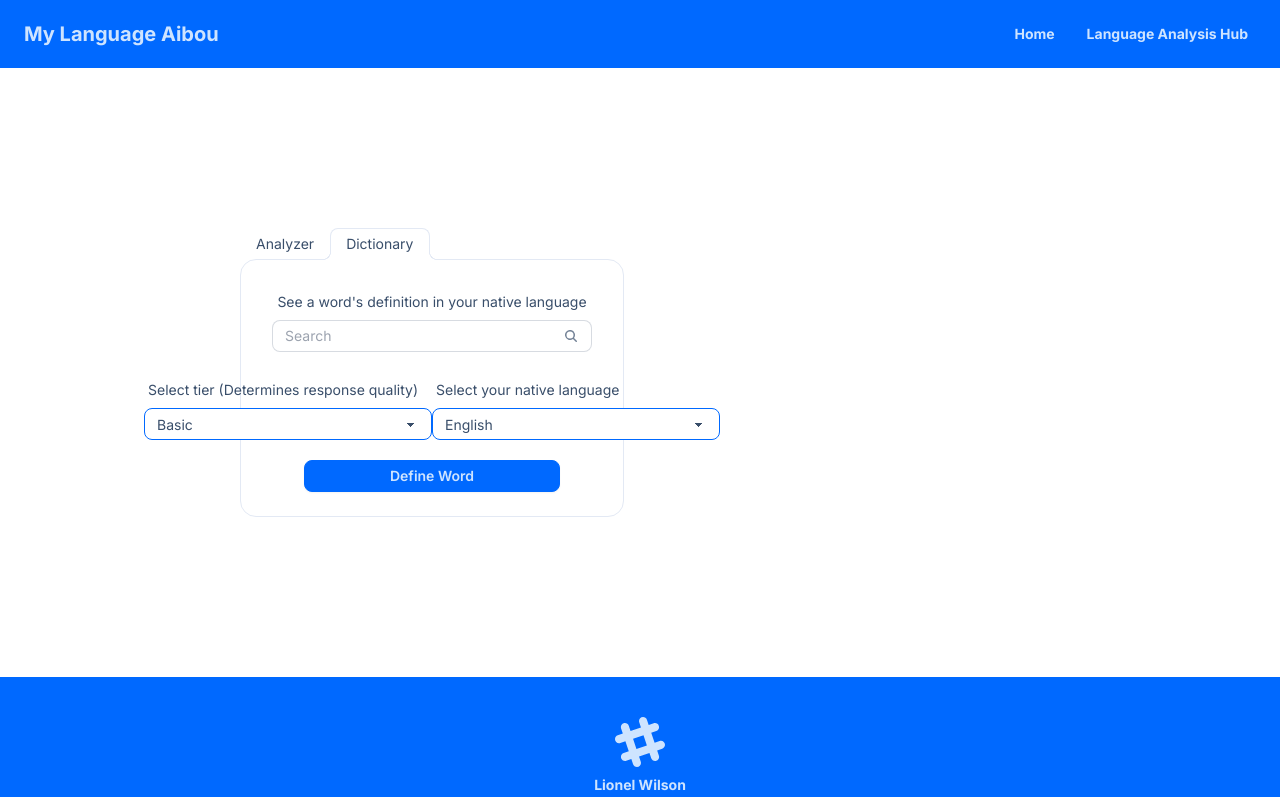
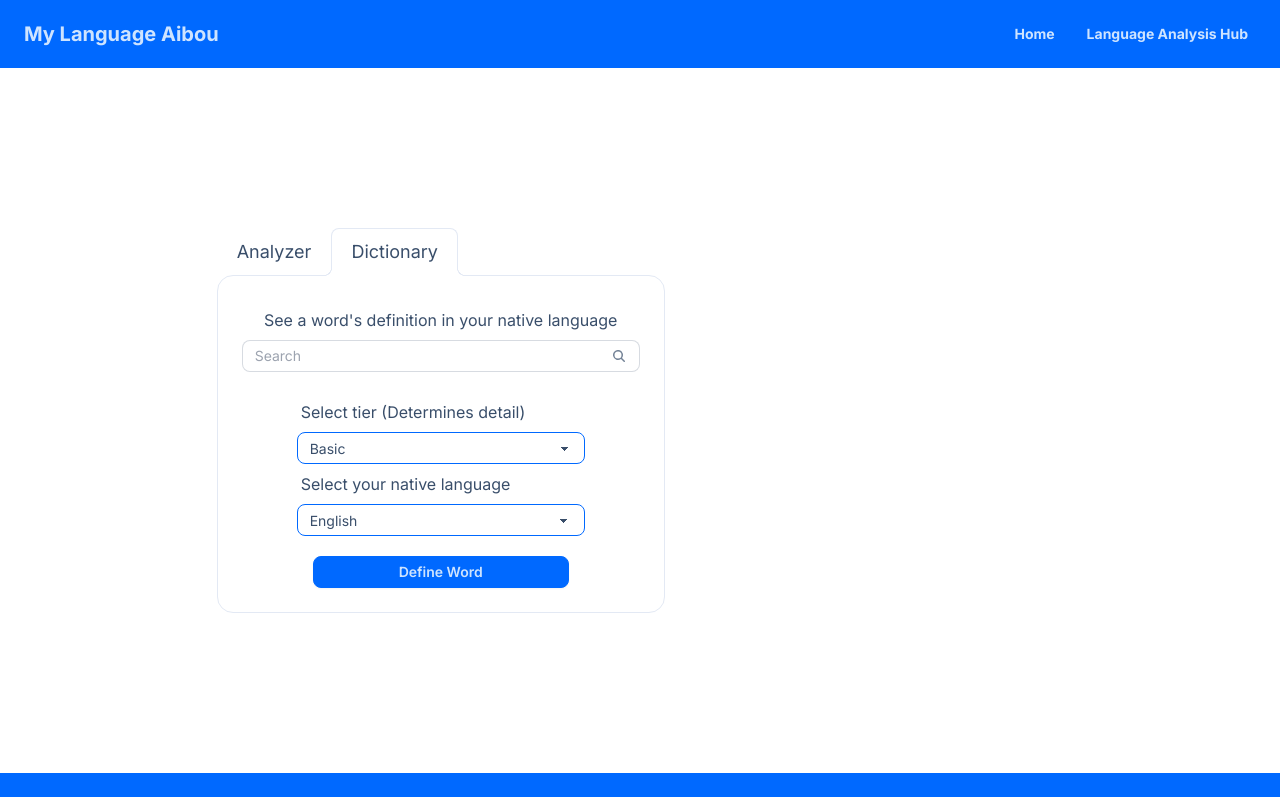
Before and after one commit to Lionel-Wilson/My-Language-Aibou, a Next.js app: page /search in a window 1280 px wide. Shown: the top 797 px of the page. Built offline with nearby package versions, Linux system fonts and the light colour scheme.

Commit message:
update css at 768px width

```diff
--- a/src/app/search/page.tsx
+++ b/src/app/search/page.tsx
@@ -100,8 +100,8 @@ export default function Page() {
           </div>
 
           {/* Page content here */}
-          <div className="min-[410px]:flex min-[410px]:justify-center ml-6 min-[360px]:ml-11 min-[375px]:ml-14 min-[390px]:ml-16 min-[410px]:ml-0 sm:ml-8 my-20 md:my-40">
-            <div role="tablist" className="tabs tabs-lifted w-2/3">
+          <div className="min-[410px]:flex min-[410px]:justify-center ml-6 min-[360px]:ml-11 min-[375px]:ml-14 min-[390px]:ml-16 min-[410px]:ml-0 sm:ml-8 md:ml-1 my-20 md:my-40">
+            <div role="tablist" className="tabs tabs-lifted w-2/3 md:tabs-lg">
               <input
                 type="radio"
                 name="my_tabs_2"
@@ -111,20 +111,20 @@ export default function Page() {
               />
               <div
                 role="tabpanel"
-                className="tab-content bg-base-100 border-base-300 rounded-box p-6 max-w-xs sm:max-w-sm"
+                className="tab-content bg-base-100 border-base-300 rounded-box p-6 max-w-xs sm:max-w-sm md:max-w-md "
               >
                 <form action={expressionAnalysisAction}>
                   <div>
                     <label className="form-control">
                       <div className="label sm:flex sm:justify-center">
-                        <span className="label-text text-xs min-[410px]:text-sm">
+                        <span className="label-text text-xs min-[410px]:text-sm md:text-base">
                           Type a sentence to explore it&apos;s meaning
                         </span>
                       </div>
                       <div className="sm:flex sm:justify-center">
                         <textarea
                           name="phrase"
-                          className="textarea textarea-bordered textarea-xs min-[410px]:textarea-md w-full max-w-xs sm:h-24 "
+                          className="textarea textarea-bordered textarea-xs min-[410px]:textarea-md w-full max-w-xs md:max-w-md sm:h-24 "
                           placeholder="Paste your phrase here..."
                         ></textarea>
                       </div>
@@ -134,8 +134,8 @@ export default function Page() {
                   <div className="flex flex-wrap justify-items-start sm:flex sm:justify-center mt-2">
                     <div>
                       <div className="label w-56 sm:w-72 ">
-                        <span className="label-text text-xs min-[410px]:text-sm ">
-                          Select tier (Determines response quality)
+                        <span className="label-text text-xs min-[410px]:text-sm md:text-base">
+                          Select tier (Determines detail)
                         </span>
                       </div>
                       <select
@@ -150,7 +150,7 @@ export default function Page() {
                     </div>
                     <div>
                       <div className="label w-56 sm:w-72">
-                        <span className="label-text text-xs min-[410px]:text-sm">
+                        <span className="label-text text-xs min-[410px]:text-sm md:text-base">
                           Select your native language
                         </span>
                       </div>
@@ -176,7 +176,7 @@ export default function Page() {
                 </form>
                 <div>
                   {expressionAnaylsis?.expressionAnswer ? (
-                    <div className=" mt-5 sm:mt-10 text-xs min-[410px]:text-sm">
+                    <div className=" mt-5 sm:mt-10 text-xs min-[410px]:text-sm md:text-base">
                       <p
                         dangerouslySetInnerHTML={{
                           __html: formatExpression(
@@ -204,18 +204,18 @@ export default function Page() {
               />
               <div
                 role="tabpanel"
-                className="tab-content bg-base-100 border-base-300 rounded-box p-6 max-w-xs sm:max-w-sm"
+                className="tab-content bg-base-100 border-base-300 rounded-box p-6 max-w-xs sm:max-w-sm md:max-w-md"
               >
                 <form action={dictionaryAction}>
                   <div>
                     <label className="form-control">
                       <div className="label sm:flex sm:justify-center">
-                        <span className="label-text text-xs min-[410px]:text-sm">
+                        <span className="label-text text-xs min-[410px]:text-sm md:text-base">
                           See a word&apos;s definition in your native language
                         </span>
                       </div>
                       <div className="sm:flex sm:justify-center">
-                        <label className="input input-bordered flex items-center gap-2 input-xs min-[410px]:input-sm w-full max-w-xs">
+                        <label className="input input-bordered flex items-center gap-2 input-xs min-[410px]:input-sm w-full max-w-xs md:max-w-md">
                           <input
                             type="text"
                             name="word"
@@ -237,11 +237,11 @@ export default function Page() {
                         </label>
                       </div>
 
-                      <div className="flex justify-items-start sm:justify-center flex-wrap md:flex-nowrap mt-2 sm:mt-5">
+                      <div className="flex justify-items-start sm:justify-center flex-wrap mt-2 sm:mt-5">
                         <div>
                           <div className="label w-56  sm:w-72">
-                            <span className="label-text text-xs min-[410px]:text-sm">
-                              Select tier (Determines response quality)
+                            <span className="label-text text-xs min-[410px]:text-sm md:text-base ">
+                              Select tier (Determines detail)
                             </span>
                           </div>
                           <select
@@ -256,7 +256,7 @@ export default function Page() {
                         </div>
                         <div>
                           <div className="label w-56  sm:w-72">
-                            <span className="label-text text-xs min-[410px]:text-sm">
+                            <span className="label-text text-xs min-[410px]:text-sm md:text-base">
                               Select your native language
                             </span>
                           </div>
@@ -284,7 +284,7 @@ export default function Page() {
                 </form>
                 <div>
                   {wordDefinition?.wordAnswer ? (
-                    <div className="mt-10 text-xs min-[410px]:text-sm">
+                    <div className="mt-10 text-xs min-[410px]:text-sm md:text-base">
                       <p
                         dangerouslySetInnerHTML={{
                           __html: formatExpression(wordDefinition.wordAnswer),
```
